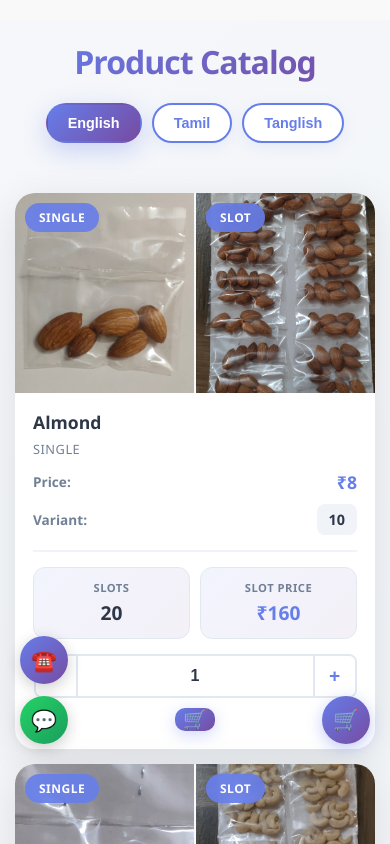
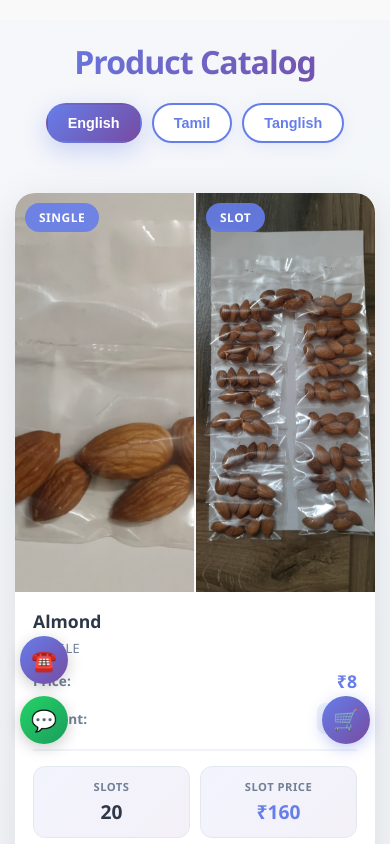
Before and after one commit to GOWTHAM2523/Catalog, a React (Vite) app: page / in a window 390 px wide. Shown: the top 844 px of the page. Built offline with nearby package versions, Linux system fonts and the light colour scheme.

Commit message:
fix issue

```diff
--- a/src/styles/Catalog.css
+++ b/src/styles/Catalog.css
@@ -586,7 +586,7 @@
 }
 
 .cart-header {
-  padding: 25px 20px;
+  padding: 15px 20px;
   background: linear-gradient(135deg, #667eea 0%, #764ba2 100%);
   display: flex;
   justify-content: space-between;
@@ -920,10 +920,6 @@
     max-height: 3.9rem;
   }
 
-  .action-buttons {
-    flex-direction: column;
-  }
-
   .download-btn {
     width: 100%;
   }
@@ -1015,7 +1011,7 @@
   }
 
   .product-image-group {
-    height: 200px;
+    height: auto;
   }
 
   .product-info {
```
